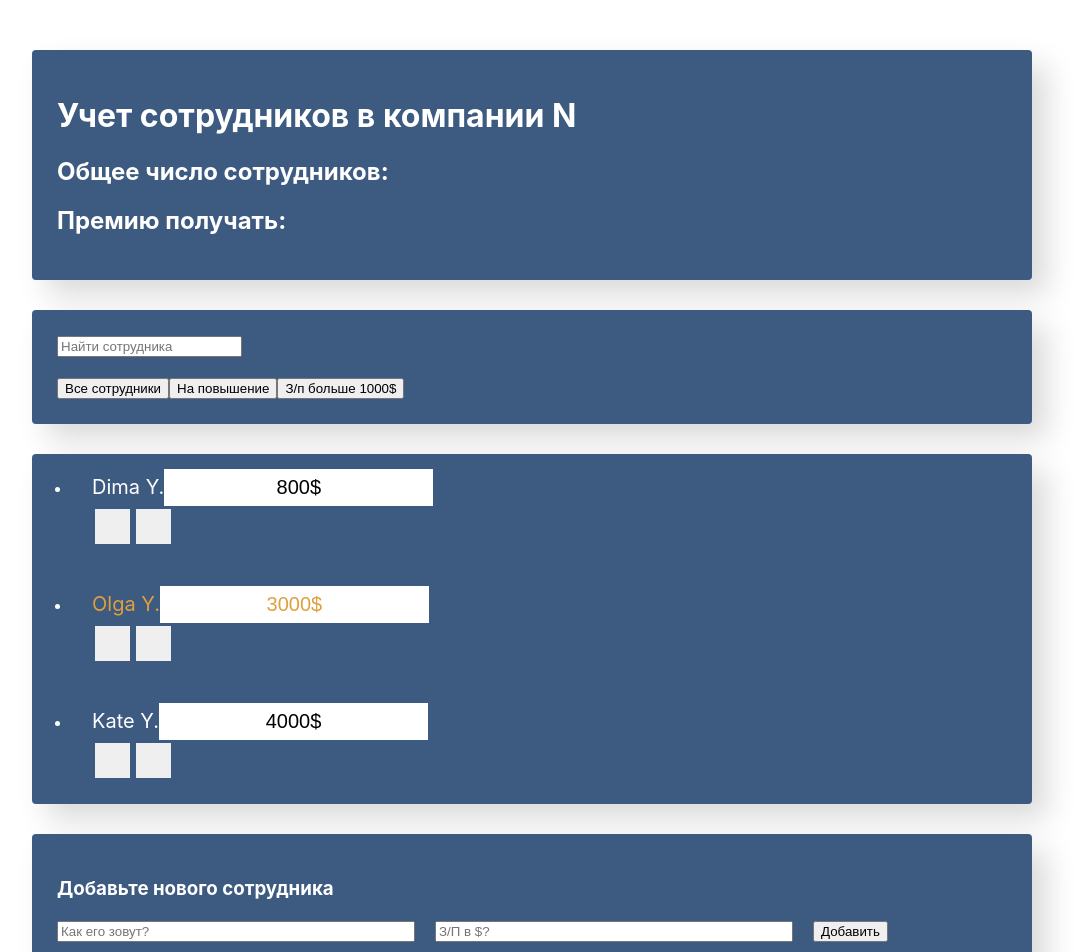
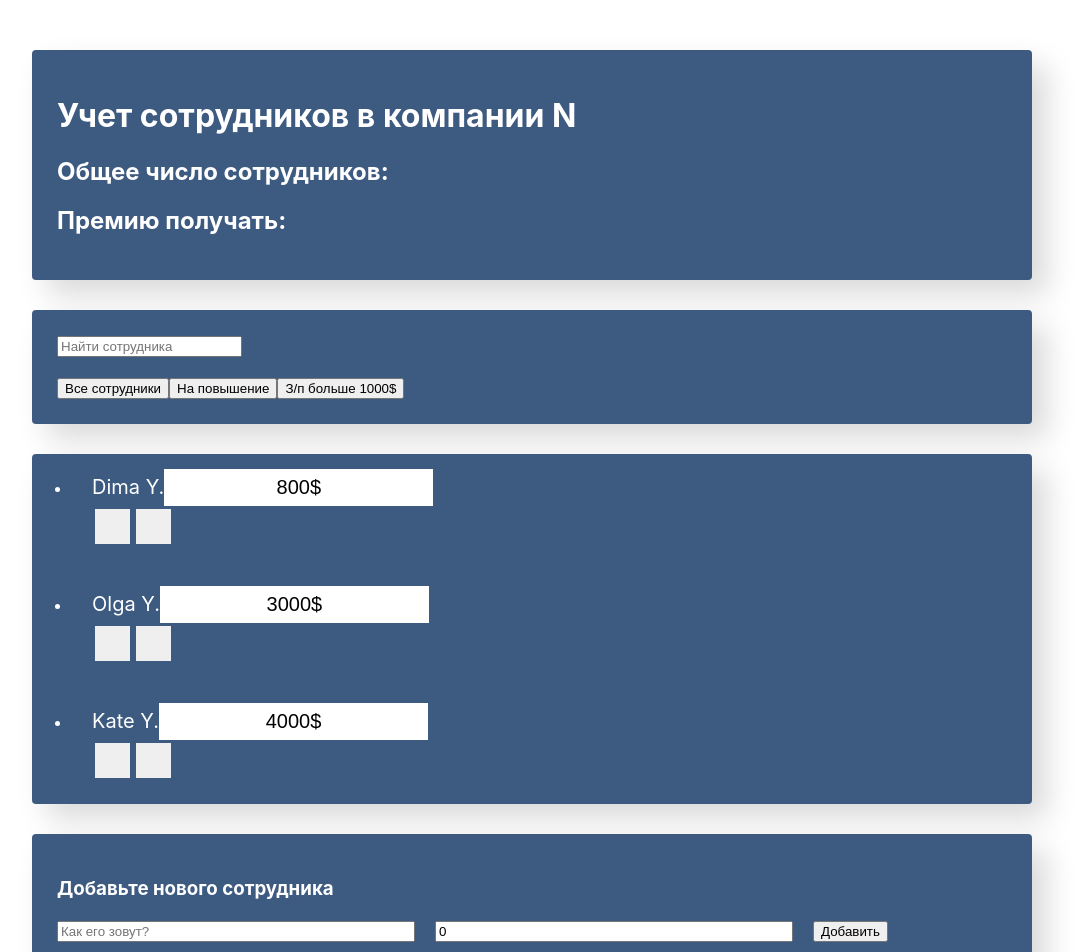
Before and after one commit to daimonti121/Employers, a React (Create React App) app: page / in a window 1280 px wide. Shown: the top 952 px of the page, without its empty margins (108-1192 px from the left). Built offline with nearby package versions, Linux system fonts and the light colour scheme; the HTML template or start-up script is replaced by a standard one.

Commit message:
add new function 3004

```diff
--- a/src/componets/app/app.jsx
+++ b/src/componets/app/app.jsx
@@ -9,9 +9,9 @@ import './app.css';
 function App() {
 
     const data = [
-        {name: 'Dima Y.', salary: 800, increase: false},
-        {name: 'Olga Y.', salary: 3000, increase: true},
-        {name: 'Kate Y.', salary: 4000, increase: false},
+        {name: 'Dima Y.', salary: 800, increase: false, id: 1},
+        {name: 'Olga Y.', salary: 3000, increase: true, id: 2},
+        {name: 'Kate Y.', salary: 4000, increase: false, id: 3},
     ]
 
     return (
--- a/src/componets/employers-add-form/employers-add-form.jsx
+++ b/src/componets/employers-add-form/employers-add-form.jsx
@@ -1,6 +1,25 @@
+import { Component } from 'react';
 import './employers.add-form.css';
 
-const EmployersAddForm = () => {
+class EmployersAddForm extends Component {
+    constructor(props) {
+        super(props)
+
+        this.state = {
+            name: '',
+            salary: 0
+        }
+    }
+
+    onGetValue = (e) => {
+        this.setState({
+            [e.target.name] : e.target.value
+        })
+    }
+
+    render() {
+        const {name, salary} = this.state;
+
         return (
             <div className="app-add-form">
                 <h3>Добавьте нового сотрудника</h3>
@@ -8,10 +27,10 @@ const EmployersAddForm = () => {
                     className="add-form d-flex">
                     <input type="text"
                         className="form-control new-post-label"
-                    placeholder="Как его зовут?" />
+                        placeholder="Как его зовут?" onChange={this.onGetValue} name='name' value={name}/>
                     <input type="number"
                         className="form-control new-post-label"
-                    placeholder="З/П в $?" />
+                        placeholder="З/П в $?" onChange={this.onGetValue} name='salary' value={salary}/>
 
                     <button type="submit"
                         className="btn btn-outline-light">Добавить</button>
@@ -19,5 +38,6 @@ const EmployersAddForm = () => {
             </div>
         )
     }
+}
 
 export default EmployersAddForm;
--- a/src/componets/employers-list-item/employers-list-item.jsx
+++ b/src/componets/employers-list-item/employers-list-item.jsx
@@ -1,20 +1,49 @@
+import { Component } from 'react';
 import './employers-list-item.css';
 
-const EmployersListItem = ({ name, salary, increase}) => {
+class EmployersListItem extends Component {
+    constructor(props) {
+        super(props);
+
+        this.state = {
+            increase: false,
+            like: false
+        }
+    }
+
+    onIncrease  = () => {
+        this.setState(({increase}) => ({
+            increase: !increase
+        }))
+    }
+
+    onlike = () => {
+        this.setState(({like}) => ({
+            like: !like
+        }))
+    }
+
+    render() {
+        const { name, salary} = this.props;
+        const { increase, like } = this.state;
 
         let className = "list-group-item d-flex justify-content-between";
 
-    if(increase) {
+        if (increase) {
             className += ' increase';
+        }
+
+        if(like) {
+            className += ' like';
         }
 
         return (
             <li className={className}>
-            <span className="list-group-item-label">{name}</span>
+                <span className="list-group-item-label" onClick={this.onlike}>{name}</span>
                 <input type="text" className="list-group-item-input" defaultValue={salary + '$'} />
                 <div className='d-flex justify-content-center align-items-center'>
                     <button type="button"
-                    className="btn-cookie btn-sm ">
+                        className="btn-cookie btn-sm " onClick={this.onIncrease}>
                         <i className="fas fa-cookie"></i>
                     </button>
 
@@ -27,5 +56,6 @@ const EmployersListItem = ({ name, salary, increase}) => {
             </li>
         )
     }
+}
 
 export default EmployersListItem;
--- a/src/componets/employers-list/employers-list.jsx
+++ b/src/componets/employers-list/employers-list.jsx
@@ -5,8 +5,9 @@ import './employers-list.css';
 const EmployersList = ({data}) => {
 
     const elements = data.map(item => {
+        const {id, ...itemProps} = item;
         return(
-            <EmployersListItem {... item}/>
+            <EmployersListItem key={id} {...itemProps}/>
         )
     })
 
```
Lines whose indentation alone changed are shown as unchanged.
